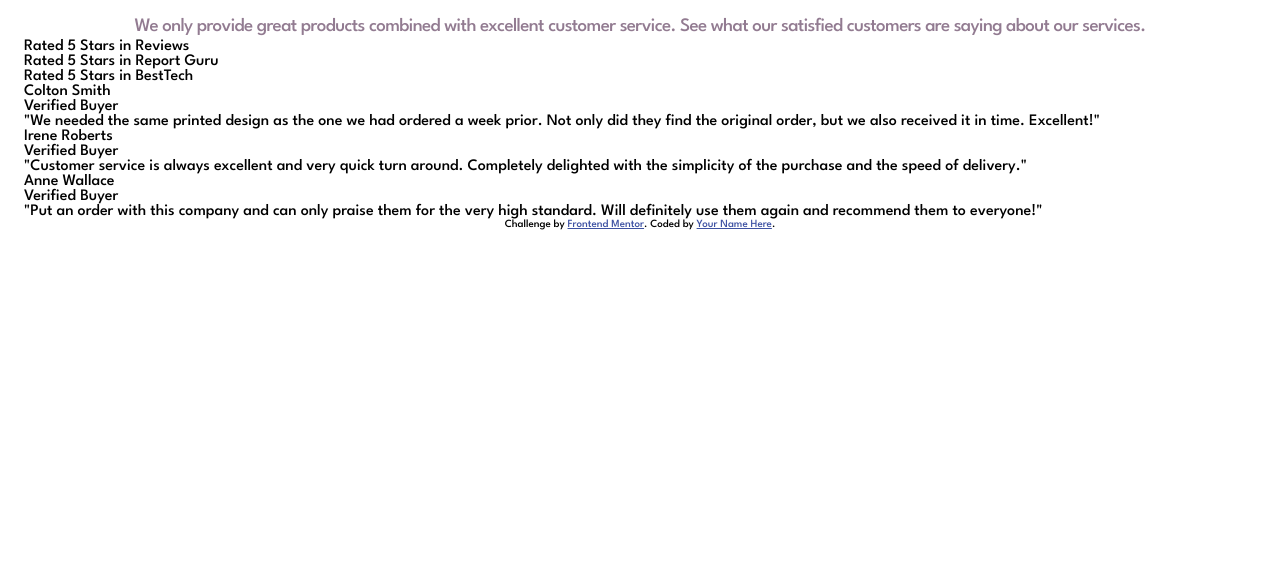
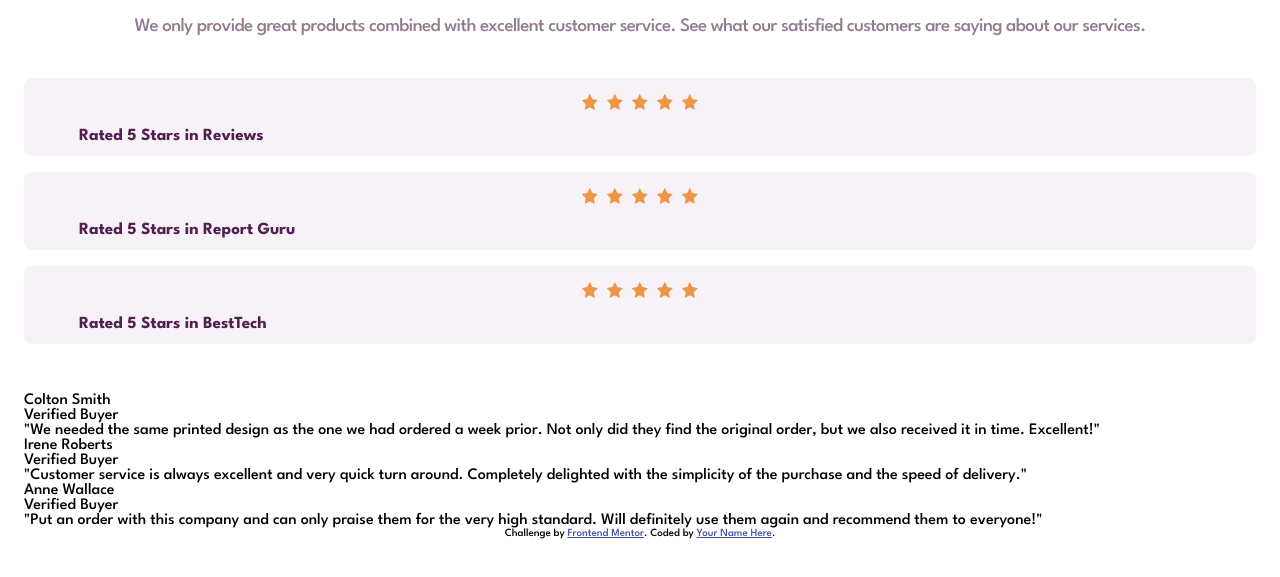
Before and after one commit to hermannleboss/social-proof-section-master, a website built with Vite: page index.html in a window 1280 px wide. Shown: the part 169-746 px from the top of the page. Built offline with nearby package versions, Linux system fonts and the light colour scheme.

Commit message:
review component

```diff
--- a/index.html
+++ b/index.html
@@ -21,18 +21,43 @@
             <p class="hero-paragraph">We only provide great products combined with excellent customer service.
                 See what our satisfied customers are saying about our services.</p>
         </div>
-        <div>
-            <div>Rated 5 Stars in Reviews</div>
-            <div>Rated 5 Stars in Report Guru</div>
-            <div>Rated 5 Stars in BestTech</div>
+        <div class="review">
+            <div>
+                <div class="review-stars">
+                    <img src="public/images/icon-star.svg" alt="stats icon">
+                    <img src="public/images/icon-star.svg" alt="stats icon">
+                    <img src="public/images/icon-star.svg" alt="stats icon">
+                    <img src="public/images/icon-star.svg" alt="stats icon">
+                    <img src="public/images/icon-star.svg" alt="stats icon">
+                </div>
+                Rated 5 Stars in Reviews</div>
+            <div>
+                <div class="review-stars">
+                    <img src="public/images/icon-star.svg" alt="stats icon">
+                    <img src="public/images/icon-star.svg" alt="stats icon">
+                    <img src="public/images/icon-star.svg" alt="stats icon">
+                    <img src="public/images/icon-star.svg" alt="stats icon">
+                    <img src="public/images/icon-star.svg" alt="stats icon">
+                </div>Rated 5 Stars in Report Guru</div>
+            <div>
+                <div class="review-stars">
+                    <img src="public/images/icon-star.svg" alt="stats icon">
+                    <img src="public/images/icon-star.svg" alt="stats icon">
+                    <img src="public/images/icon-star.svg" alt="stats icon">
+                    <img src="public/images/icon-star.svg" alt="stats icon">
+                    <img src="public/images/icon-star.svg" alt="stats icon">
+                </div>Rated 5 Stars in BestTech</div>
         </div>
     </div>
 
     <div class="container">
-        <div>
-            <div>
-                <p>Colton Smith</p>
-                <p>Verified Buyer</p>
+        <div class="card">
+            <div class="card-header">
+                <div class="card-image"></div>
+                <div class="card-header-content">
+                    <p>Colton Smith</p>
+                    <p>Verified Buyer</p>
+                </div>
             </div>
             <div>
                 <p>
--- /dev/null
+++ b/sass/components/_review.scss
@@ -0,0 +1,28 @@
+
+.review {
+  display: flex;
+  flex-direction: column;
+  gap: 16px;
+  margin-top: 39px;
+  margin-bottom: 49px;
+  & > div {
+    height: 78px;
+    padding: 16px 55px;
+    background-color: $light-mauve;
+    border-radius: 8px;
+    color: $mauve;
+    font-weight: 700;
+    font-size: 17px;
+    line-height: 16px;
+  }
+  &-stars{
+    display: flex;
+    justify-content: center;
+    gap: 8.45px;
+    margin-bottom: 18.23px;
+    &>img{
+      height: 15.772866249084473px;
+      width: 16.553192138671875px;
+    }
+  }
+}
--- a/sass/main.scss
+++ b/sass/main.scss
@@ -7,13 +7,14 @@
 @import "base/display";
 @import "base/typography";
 
-
 @import "layout/container";
-
+@import "components/review";
+@import "components/card";
 @import "pages/home";
 
 @import "https://fonts.googleapis.com/css?family=League+Spartan:500,700";
-*{
+
+* {
   margin: 0;
   padding: 0;
   box-sizing: border-box;
--- a/sass/utils/_variables.scss
+++ b/sass/utils/_variables.scss
@@ -7,3 +7,4 @@ $width-map: (
 );
 
 $mauve: #512051;
+$light-mauve: #F7F2F7;
```
Also changed, not shown: sass/components/_card.scss (added).
